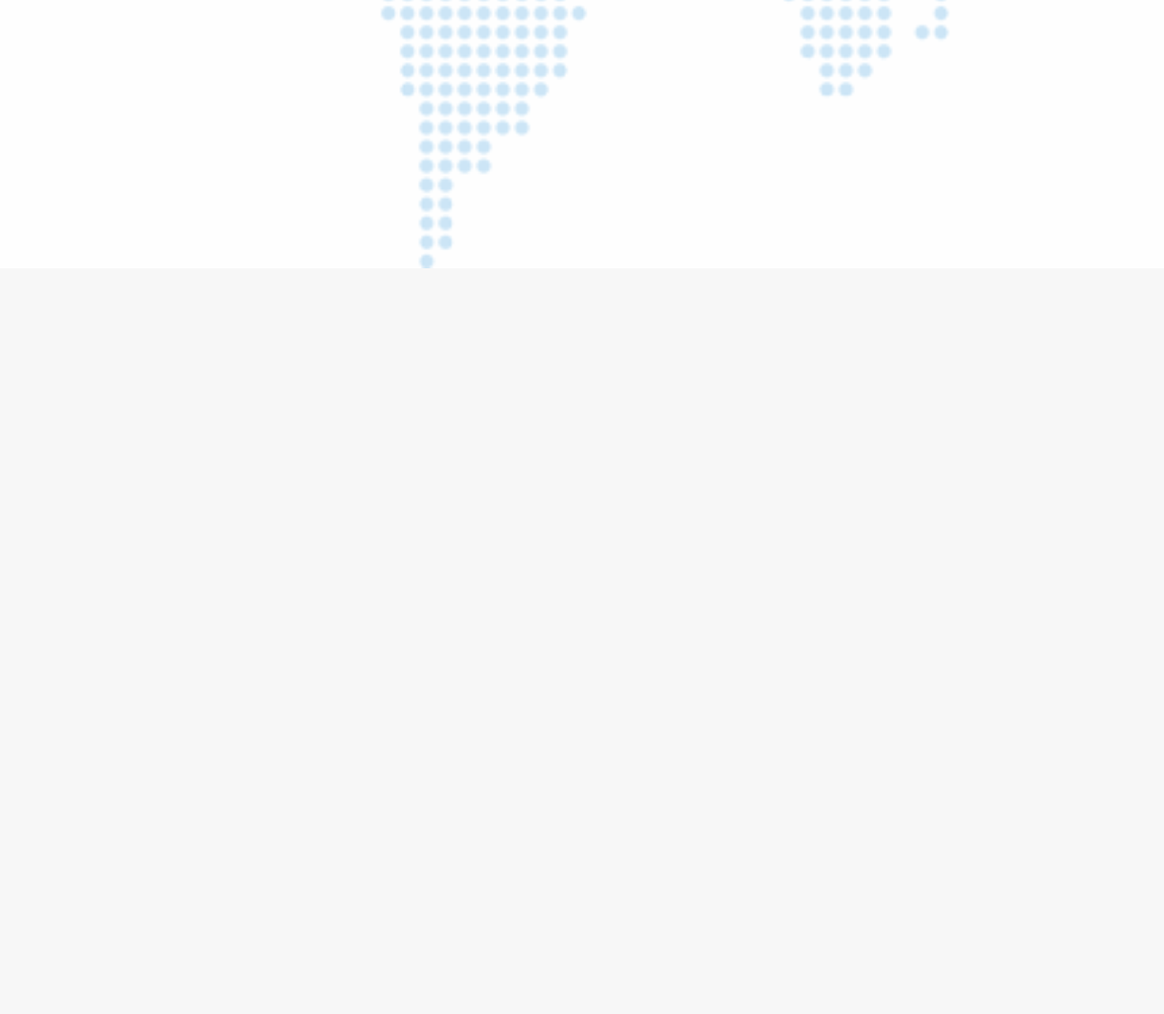
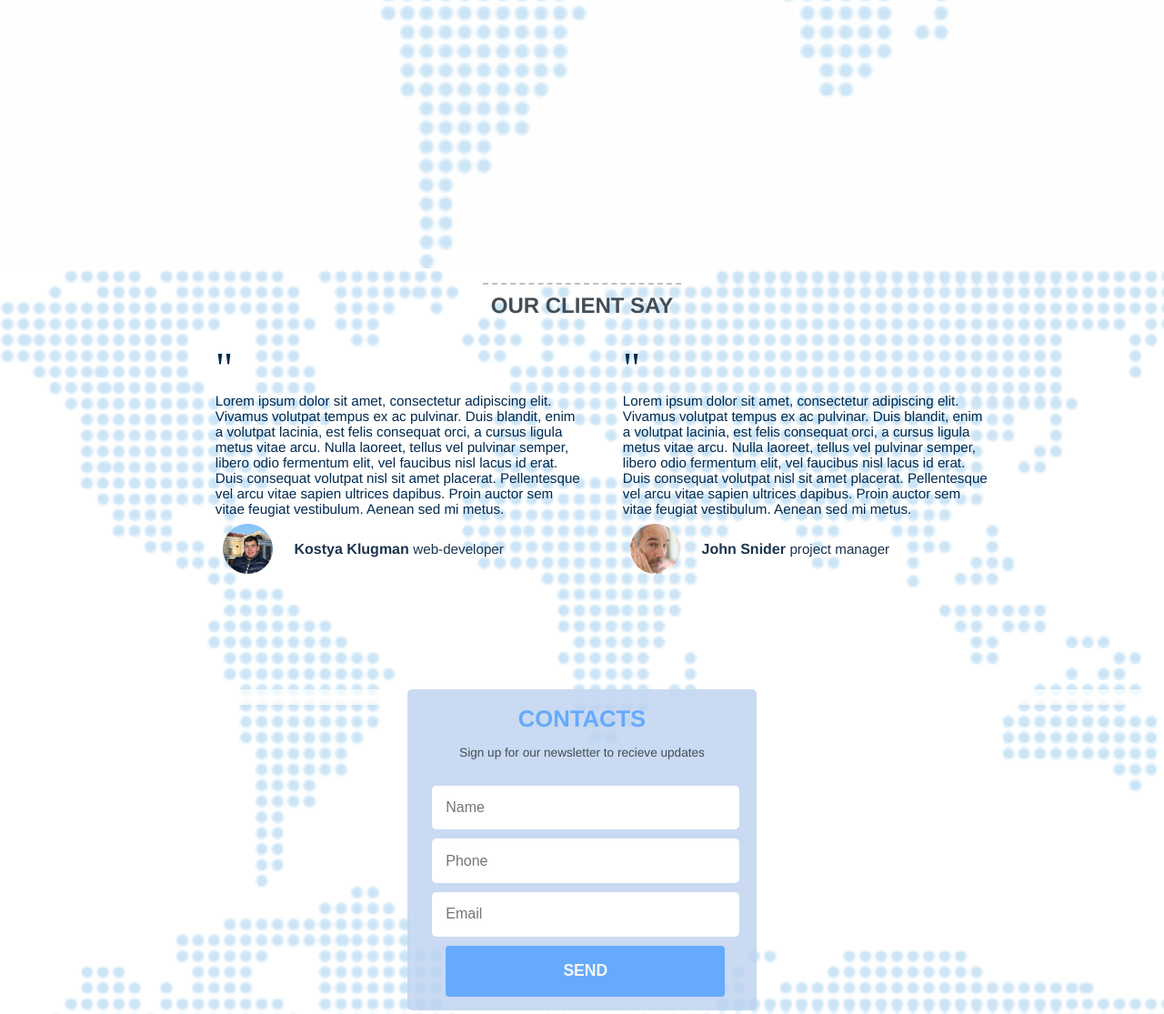
Before and after one commit to klugmankd/Mountains, a plain HTML site: page index.html in a window 1280 px wide. Shown: the part 3825-4940 px from the top of the page at 91% size. Before the commit the page ends 4120 px from the top, so only its background shows below. Drawn offline with Linux system fonts and the light colour scheme.

Commit message:
last steps in the styles

```diff
--- a/css/style.css
+++ b/css/style.css
@@ -18,7 +18,9 @@ body {
   font-family: "Helvetica Neue", Helvetica, Arial, sans-serif;
   text-decoration: none;
   outline: none;
-  background-color: #f7f7f7;
+  background: url('../img/map(blue).png') center no-repeat fixed;
+  background-size: cover;
+
 }
 
 a {
@@ -169,7 +171,7 @@ header #callUs:hover {
 /**************************************/
 
 #aboutUsBlock {
-  background-color: rgba(219,219,219,.5);
+  background-color: rgb(235, 235, 235);
   min-height: 70vh;
   width: 100%;
 }
@@ -623,19 +625,77 @@ header #callUs:hover {
 }
 
 /**************************************/
-/* GALLERY BLOCK */
-/**************************************/
-
-#galleryBlock {
-
-}
-
-/**************************************/
 /* CLIENT BLOCK */
 /**************************************/
 
 #clientBlock {
+  width: 100%;
+  height: 60vh;
+  background-color: rgba(255, 255, 255, .75);
+}
 
+#clientBlock #clientsBlock {
+  width: 70%;
+  height: 50vh;
+  margin-left: 15%;
+}
+
+#clientBlock #clientsBlock #clientTitle {
+  text-align: center;
+  padding-top: 3%;
+  padding-bottom: 3%;
+  font-weight: bold;
+  font-size: 1.5em;
+}
+
+#clientBlock #clientsBlock #clientSayBlock {
+
+}
+
+#clientBlock #clientsBlock #clientSayBlock .clientSay {
+  float: left;
+  width: 45%;
+  margin-left: 5%;
+  color: #022a4f;
+}
+
+#clientBlock #clientsBlock #clientSayBlock .clientSay .bracket {
+  font-family: "Times new romans";
+  font-size: 3em;
+}
+
+#clientBlock #clientsBlock #clientSayBlock .clientSay .say {
+  font-size: 0.95em;
+}
+
+#clientBlock #clientsBlock #clientSayBlock .clientSay .client {
+  margin: 2%;
+}
+
+#clientBlock #clientsBlock #clientSayBlock .clientSay .client .clientPhoto {
+  width: 40px;
+  height: 40px;
+  border-radius: 50%;
+  padding: 2%;
+  float: left;
+}
+
+#clientBlock #clientsBlock #clientSayBlock .clientSay .client .clientName {
+  padding: 5%;
+  margin-left: 1%;
+  display: inline-block;
+  color: rgb(29, 51, 77);
+}
+
+
+#clientBlock #clientsBlock #clientSayBlock .clientSay .client .clientName .name{
+  font-size: 1em;
+  font-weight: bold;
+}
+
+#clientBlock #clientsBlock #clientSayBlock .clientSay .client .clientName .profession {
+  font-size: 0.95em;
+  text-transform: lowercase;
 }
 
 /**************************************/
@@ -643,7 +703,60 @@ header #callUs:hover {
 /**************************************/
 
 #contactUsBlock {
+  width: 100%;
+  height: 80vh;
+  background-color: rgba(255, 255, 255, .75);
+}
 
+#contactUsBlock #contactBlock {
+  width: 30%;
+  margin-left: 35%;
+  margin-top: 4.9%;
+  background-color: rgba(189, 210, 239, 0.82);
+  border-radius: 5px;
+}
+
+#contactUsBlock #contactBlock #contactHead {
+  text-align: center;
+  padding: 3%;
+}
+
+#contactUsBlock #contactBlock #contactHead #contactTitle {
+  padding: 2%;
+  font-size: 1.6em;
+  font-weight: bold;
+  text-transform: uppercase;
+  color: rgb(101, 170, 252);
+}
+
+#contactUsBlock #contactBlock #contactHead #contactText {
+  padding: 2%;
+  font-size: 0.85em;
+  color: #434d56;
+}
+
+#contactUsBlock #contactBlock #contactForm {
+  display: inline-block;
+  width: 80%;
+  margin-left: 7%;
+}
+
+#contactUsBlock #contactBlock #contactForm #contactName,
+#contactUsBlock #contactBlock #contactForm #contactPhone,
+#contactUsBlock #contactBlock #contactForm #contactEmail {
+  width: 100%;
+  margin-top: 10px;;
+  padding: 5%;
+}
+
+#contactUsBlock #contactBlock #contactForm #contactButton {
+  width: 100%;
+  margin-top: 10px;
+  display: inline-block;
+  padding: 5%;
+  margin-left: 5%;
+  outline: none;
+  font-size: 1.1em;
 }
 
 /**************************************/
@@ -690,3 +803,18 @@ header #callUs:hover {
   border: 2px solid rgb(155, 194, 240);
   background-color: rgb(155, 194, 240);
 }
+
+.formField {
+  display: inline-block;
+  border: none;
+  padding: 2%;
+  border-radius: 5px;
+  float: left;
+  outline: none;
+  padding-left: 3.5%;
+  padding-right: 3.5%;
+  padding-top: 2%;
+  padding-bottom: 2%;
+  font-size: 1em;
+  color: #69879f;
+}
--- a/index.html
+++ b/index.html
@@ -379,11 +379,60 @@
     </div>
 
     <div id="clientBlock">
-
+      <div id="clientsBlock">
+        <div id="clientTitle" class="title">
+          <span>Our client say</span>
+        </div>
+        <div id="clientSayBlock">
+          <div class="clientSay">
+            <div class="bracket">
+            "
+            </div>
+            <div class="say">
+              Lorem ipsum dolor sit amet, consectetur adipiscing elit. Vivamus volutpat tempus ex ac pulvinar. Duis blandit, enim a volutpat lacinia, est felis consequat orci, a cursus ligula metus vitae arcu. Nulla laoreet, tellus vel pulvinar semper, libero odio fermentum elit, vel faucibus nisl lacus id erat. Duis consequat volutpat nisl sit amet placerat. Pellentesque vel arcu vitae sapien ultrices dapibus. Proin auctor sem vitae feugiat vestibulum. Aenean sed mi metus.
+            </div>
+            <div class="client">
+              <div class="clientPhoto" style="background: url('img/clientPhoto1.jpg') center no-repeat; background-size: cover;"></div>
+              <div class="clientName">
+                <span class="name">Kostya Klugman</span>
+                <span class="profession">web-developer</span>
+              </div>
+            </div>
+          </div>
+          <div class="clientSay">
+            <div class="bracket">
+            "
+            </div>
+            <div class="say">
+              Lorem ipsum dolor sit amet, consectetur adipiscing elit. Vivamus volutpat tempus ex ac pulvinar. Duis blandit, enim a volutpat lacinia, est felis consequat orci, a cursus ligula metus vitae arcu. Nulla laoreet, tellus vel pulvinar semper, libero odio fermentum elit, vel faucibus nisl lacus id erat. Duis consequat volutpat nisl sit amet placerat. Pellentesque vel arcu vitae sapien ultrices dapibus. Proin auctor sem vitae feugiat vestibulum. Aenean sed mi metus.            </div>
+            <div class="client">
+              <div class="clientPhoto" style="background: url('img/clientPhoto2.jpg') center no-repeat; background-size: cover;"></div>
+              <div class="clientName">
+                <span class="name">John Snider</span>
+                <span class="profession">Project Manager</span>
+              </div>
+          </div>
+        </div>
+      </div>
     </div>
 
     <div id="contactUsBlock">
-
+      <div id="contactBlock">
+          <div id="contactHead">
+            <div id="contactTitle">
+              contacts
+            </div>
+            <div id="contactText">
+              Sign up for our newsletter to recieve updates
+            </div>
+          </div>
+          <div id="contactForm">
+            <input type="text" class="formField animation" id="contactName" placeholder="Name">
+            <input type="text" class="formField animation" id="contactPhone" placeholder="Phone">
+            <input type="text" class="formField animation" id="contactEmail" placeholder="Email">
+            <button type="button" class="btn animation" id="contactButton">send</button>
+          </div>
+      </div>
     </div>
   </body>
 </html>
```
Also changed, not shown: img/clientPhoto1.jpg (added), img/clientPhoto2.jpg (added), img/contactUsBg.jpg (added), 1 other file.
